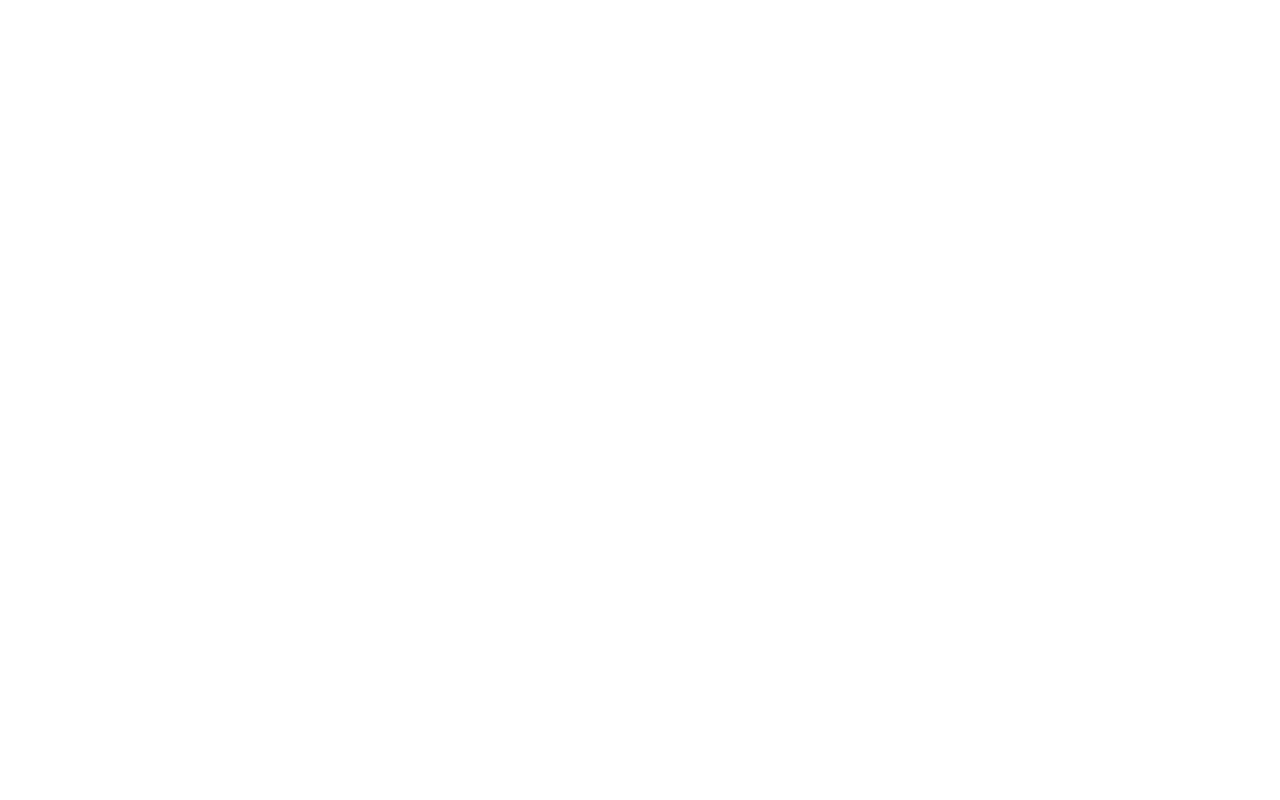
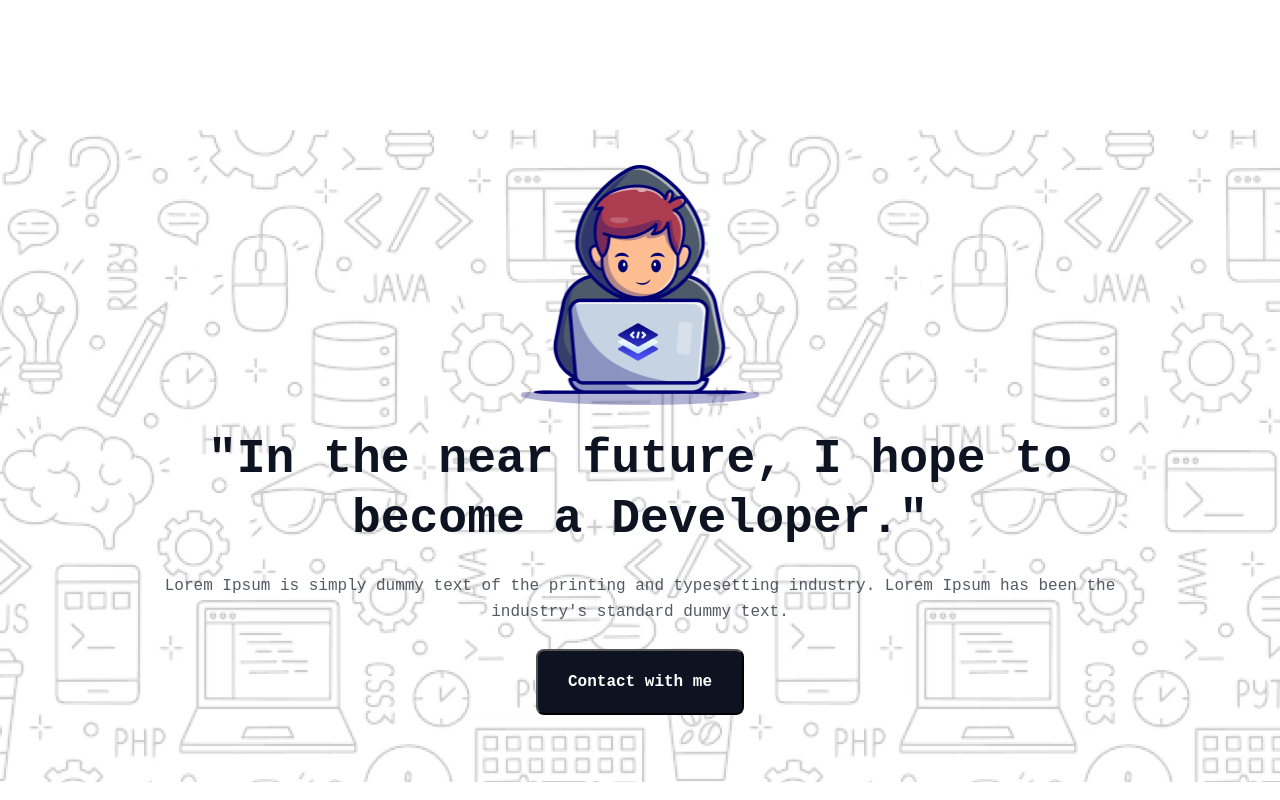
Before and after one commit to ash1429-3/ph-m1-a1-portfolio, a plain HTML site: page index.html in a window 1280 px wide. Drawn offline with Linux system fonts and the light colour scheme; a web font is replaced by a local one.

Commit message:
Banner part done, except for text and hyperlink

```diff
--- a/index.html
+++ b/index.html
@@ -1,5 +1,6 @@
 <!DOCTYPE html>
 <html lang="en">
+
 <head>
     <meta charset="UTF-8">
     <meta http-equiv="X-UA-Compatible" content="IE=edge">
@@ -7,7 +8,29 @@
     <link rel="stylesheet" href="styles/style.css">
     <title>My Portfolio</title>
 </head>
+
 <body>
+    <header>
+        <div class="banner-container">
+            <div class="banner">
+                <img src="./assets/group.png" alt="group-img" class="banner-img">
+                <h2 class="banner-title">"In the near future, I hope to become a Developer."</h2>
+                <p class="banner-text">Lorem Ipsum is simply dummy text of the printing and typesetting industry. Lorem
+                    Ipsum has been the industry's standard dummy text.</p>
+                <button class="banner-btn">Contact with me</button>
 
+            </div>
+
+        </div>
+    </header>
+
+    <main>
+
+    </main>
+
+    <footer>
+
+    </footer>
 </body>
+
 </html>
--- a/styles/style.css
+++ b/styles/style.css
@@ -1,8 +1,69 @@
 @import url('https://fonts.googleapis.com/css2?family=Azeret+Mono:ital,wght@0,100..900;1,100..900&display=swap');
 
 
-body {
-  font-family: "Azeret Mono", monospace;
-  font-optical-sizing: auto;
-  font-style: normal;
+
+* {
+    font-family: "Azeret Mono", monospace;
+    font-optical-sizing: auto;
+    font-weight: 400;
+    margin: 0px;
 }
+
+/* banner part styles */
+
+.banner-container {
+    background-image: url('../assets/Hero-bg.png');
+    background-size: cover;
+    height: 652px;
+    display: flex;
+    justify-content: center;
+    align-items: center;
+    margin-top: 130px;
+}
+
+.banner {
+    width: 998px;
+    height: 582px;
+    display: flex;
+    flex-direction: column;
+    align-items: center;
+    gap: 24px;
+}
+
+.banner img {
+    width: 240px;
+    height: 240px;
+
+}
+
+.banner h2 {
+    color: rgb(13, 19, 33);
+    font-size: 48px;
+    font-weight: 800;
+    line-height: 60px;
+    letter-spacing: 0%;
+    text-align: center;
+}
+
+.banner-text {
+    color: rgb(13, 19, 33, 0.7);
+    font-size: 16px;
+    font-weight: 400;
+    line-height: 26px;
+    letter-spacing: 0%;
+    text-align: center;
+}
+
+.banner-btn {
+    border-radius: 8px;
+    background: rgb(13, 19, 33);
+    width: 208px;
+    height: 66px;
+
+    color: rgb(255, 255, 255);
+    font-size: 16px;
+    font-weight: 600;
+    line-height: 21px;
+    letter-spacing: 0%;
+    text-align: center;
+}
```
